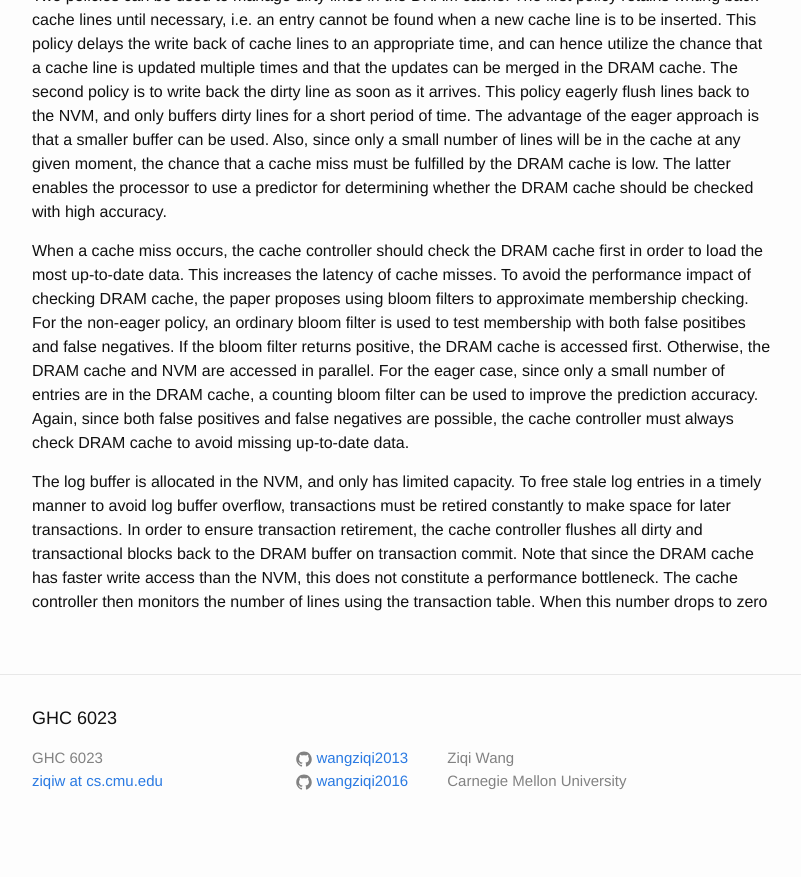
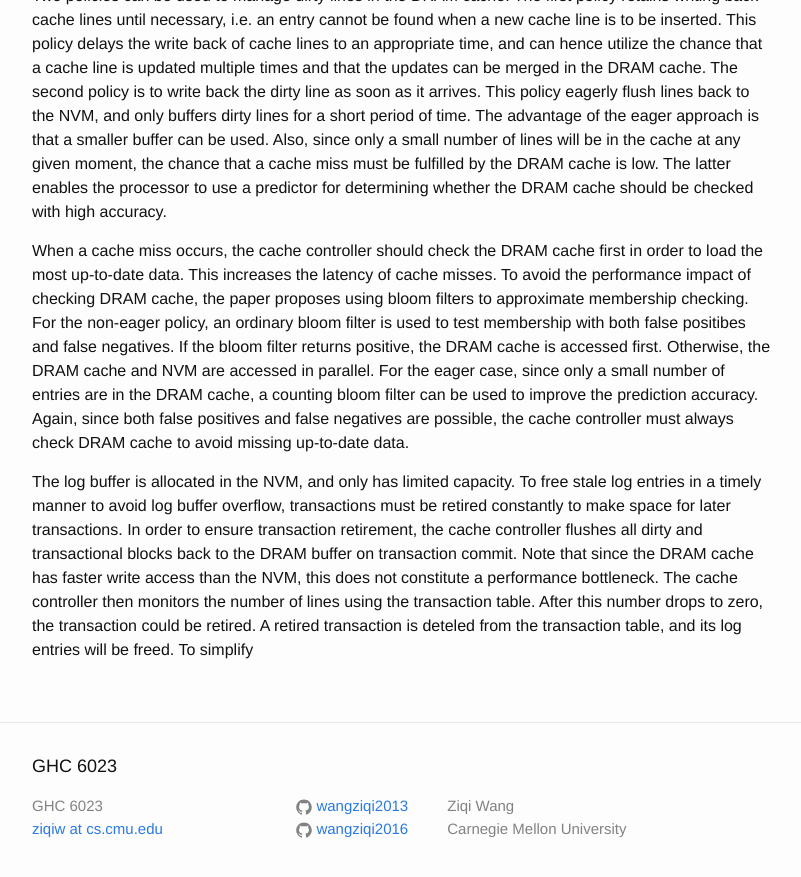
Before and after one commit to wangziqi2013/wangziqi2013.github.io, a Jekyll site: the page built from _posts/2019-01-05-redu.markdown, in a window 1280 px wide and 900 px high, scrolled down 2266 px. Shown: the top 877 px of the window, without its empty margins (238-1039 px from the left). Built offline with Jekyll 4.4.1, drawn with Linux system fonts in a browser that asks for light colours; before the commit the page ends 3118 px from its top, so only the background shows below that.

Commit message:
Adding log recycling

```diff
--- a/_posts/2019-01-05-redu.markdown
+++ b/_posts/2019-01-05-redu.markdown
@@ -97,5 +97,6 @@ The log buffer is allocated in the NVM, and only has limited capacity. To free s
 log buffer overflow, transactions must be retired constantly to make space for later transactions. In order to ensure
 transaction retirement, the cache controller flushes all dirty and transactional blocks back to the DRAM buffer on
 transaction commit. Note that since the DRAM cache has faster write access than the NVM, this does not constitute a
-performance bottleneck. The cache controller then monitors the number of lines using the transaction table. When this
-number drops to zero
+performance bottleneck. The cache controller then monitors the number of lines using the transaction table. After this
+number drops to zero, the transaction could be retired. A retired transaction is deteled from the transaction table, and
+its log entries will be freed. To simplify
```
